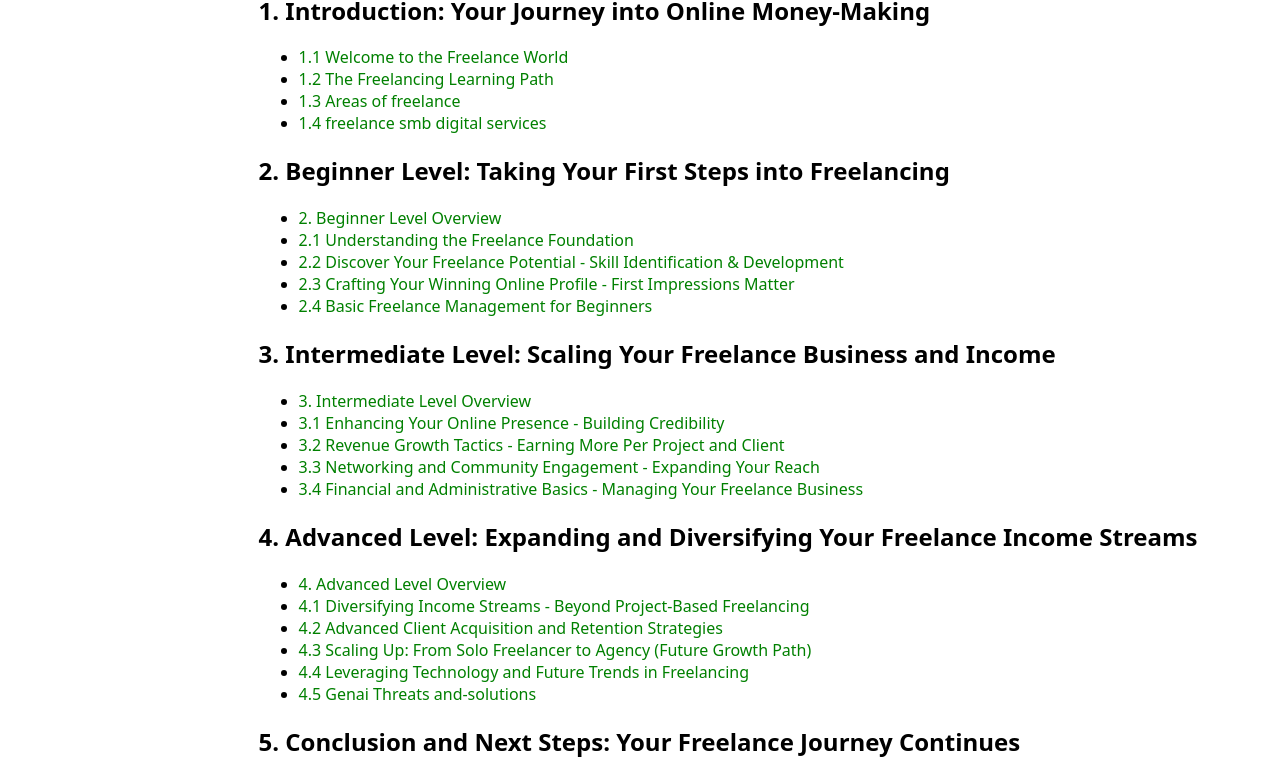
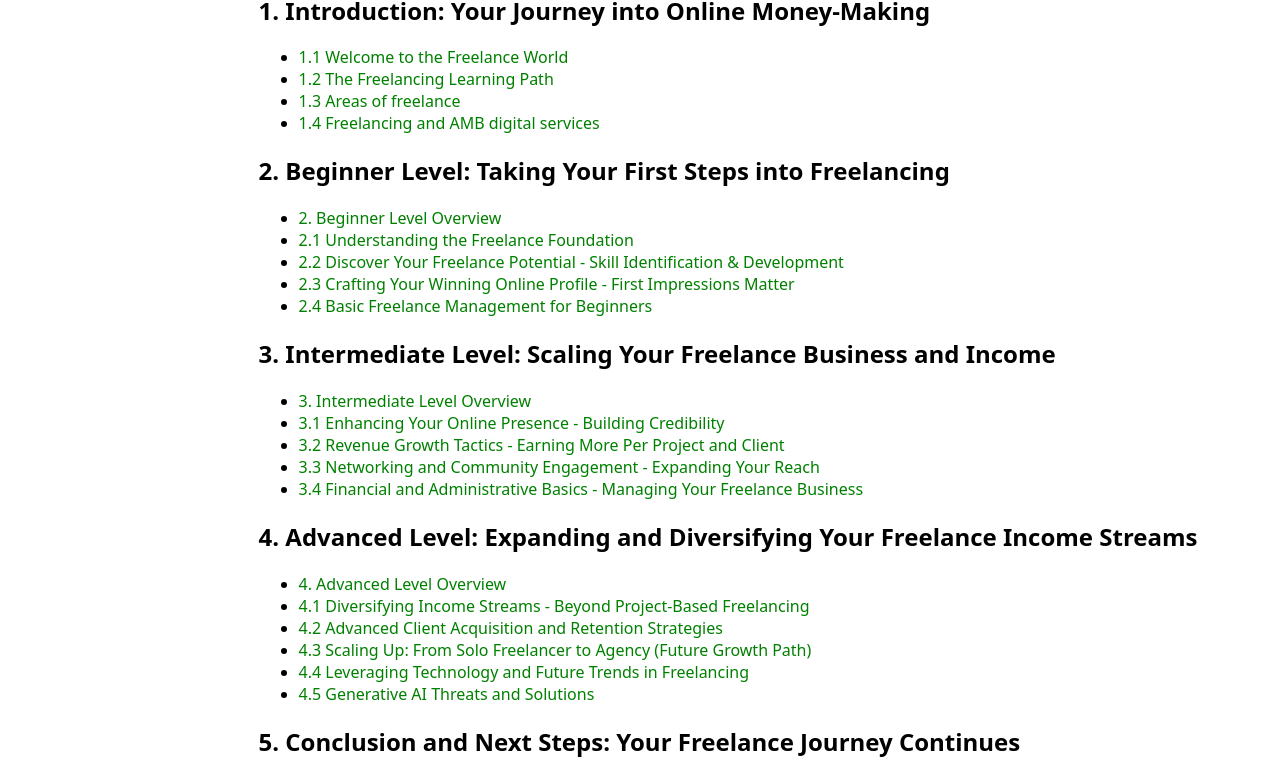
Before and after one commit to ICTASL/capacity-building, a Jekyll site: the page built from freelancers-gig-workers/tech-undergrads/index.md, in a window 1280 px wide and 1400 px high, scrolled down 1296 px. Shown: the part 217-998 px from the top of the window. Built offline with Jekyll 4.4.1, drawn with Linux system fonts in a browser that asks for light colours.

Commit message:
Update index.md

```diff
--- a/freelancers-gig-workers/tech-undergrads/index.md
+++ b/freelancers-gig-workers/tech-undergrads/index.md
@@ -39,7 +39,7 @@ Let's begin your empowering freelance journey\! Use the outline below to navigat
   * [1.1 Welcome to the Freelance World](./1-1-welcome-freelance-world/)
   * [1.2 The Freelancing Learning Path](./1-2-freelancing-learning-path/)
   * [1.3 Areas of freelance](./1-3-areas-of-freelance/)
-  * [1.4 freelance smb digital services](./1-4-freelance-smb-digital-services/)
+  * [1.4 Freelancing and AMB digital services](./1-4-freelance-smb-digital-services/)
 
 ## 2. Beginner Level: Taking Your First Steps into Freelancing
 
@@ -64,7 +64,7 @@ Let's begin your empowering freelance journey\! Use the outline below to navigat
   * [4.2 Advanced Client Acquisition and Retention Strategies](./4-2-advanced-client-acquisition/)
   * [4.3 Scaling Up: From Solo Freelancer to Agency (Future Growth Path)](./4-3-scaling-solo-to-agency/)
   * [4.4 Leveraging Technology and Future Trends in Freelancing](./4-4-leveraging-technology-trends/)
-  * [4.5 Genai Threats and-solutions](./4-5-genai-threats-and-solutions/)
+  * [4.5 Generative AI Threats and Solutions](./4-5-genai-threats-and-solutions/)
 
 
 
```
